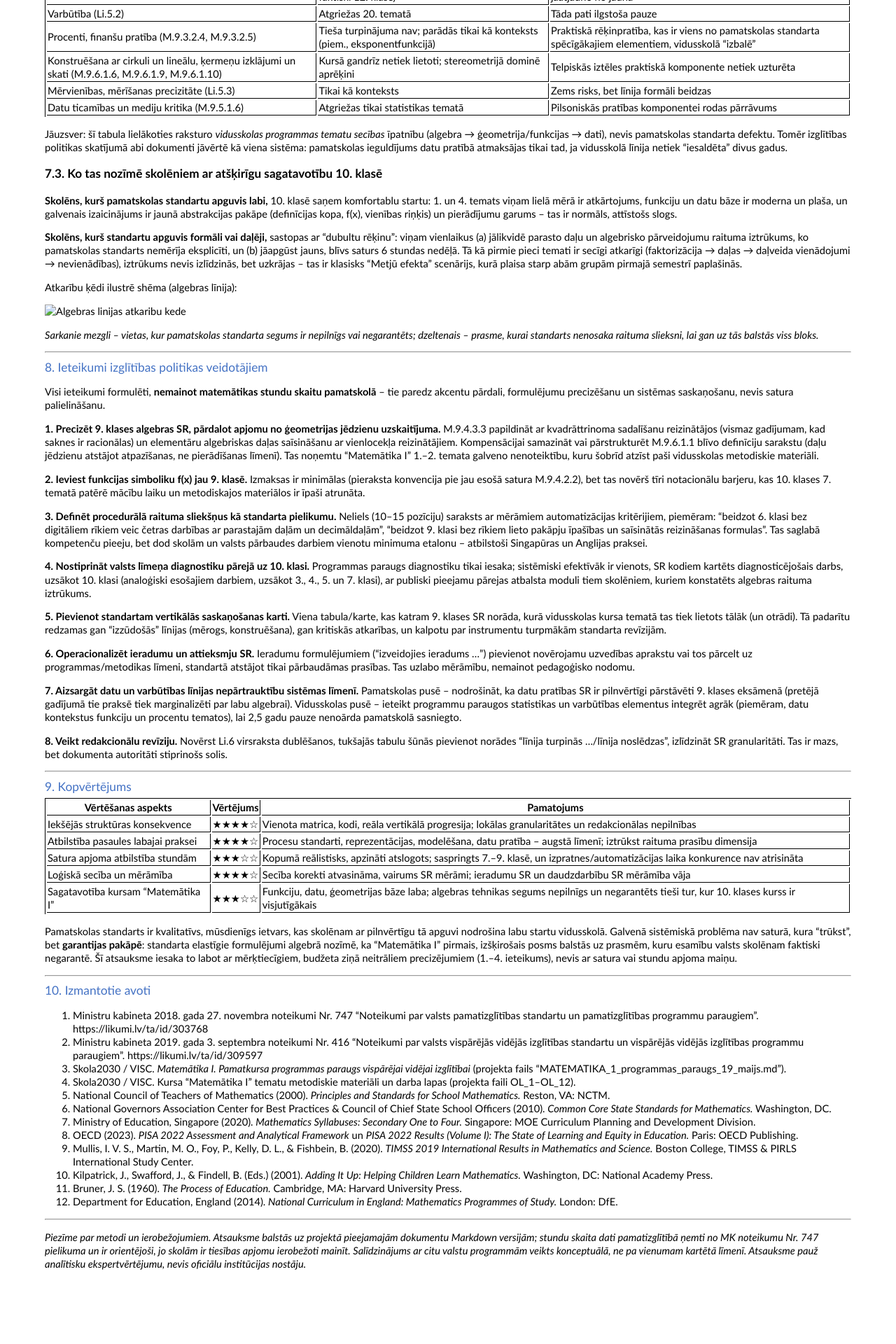
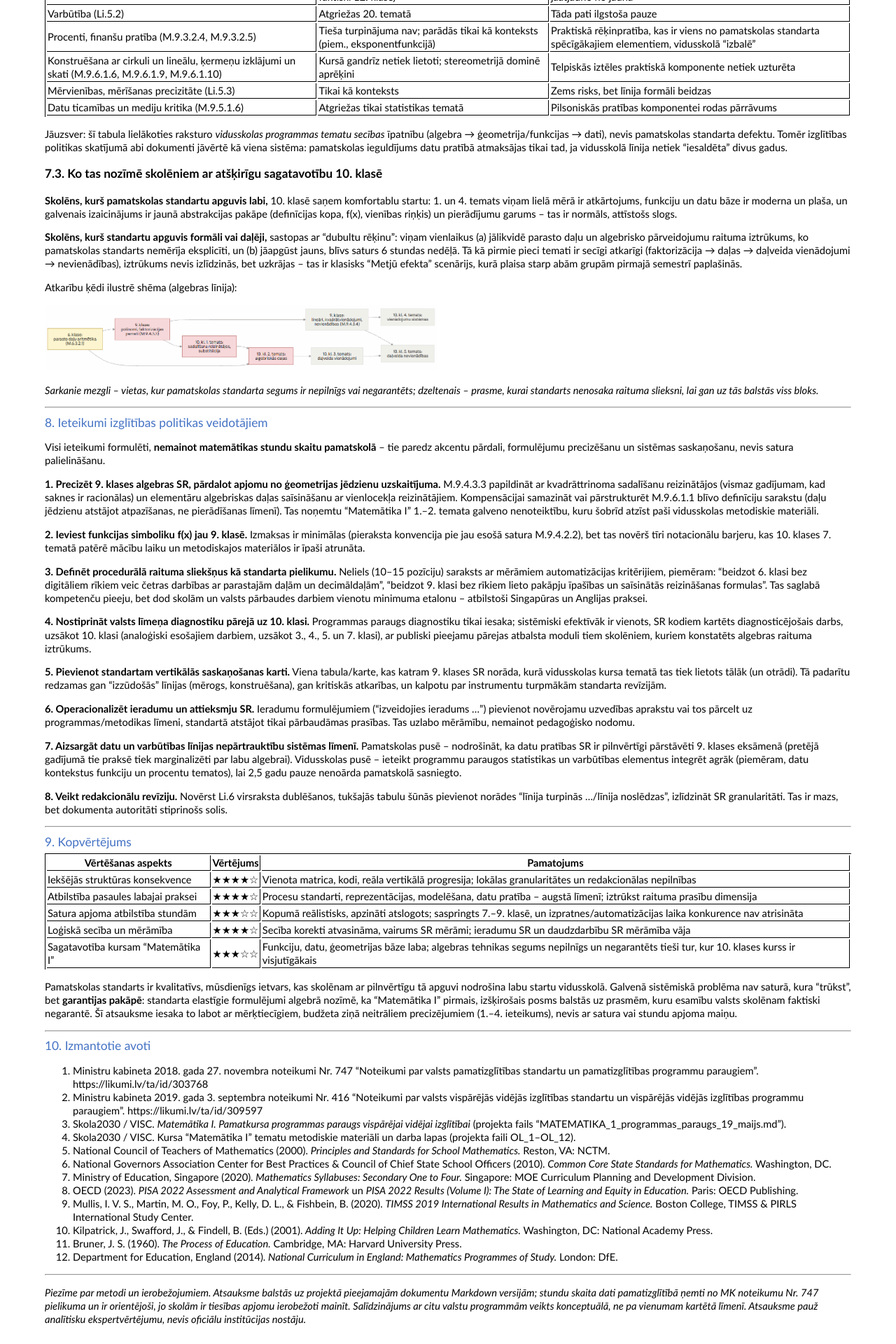
Before and after one commit to kapsitis/programma-ol-10, a Jekyll site: the page built from docs/OL__metodiskie/atsauksme_pamatskolas_standarts.md, in a window 1280 px wide. Shown: the part 4344-6264 px from the top of the page at 70% size. Built offline with Jekyll 4.4.1, drawn with Linux system fonts in a browser that asks for light colours; before the commit the page ends 6185 px from its top, so only the background shows below that.

Commit message:
fixed img

```diff
--- a/docs/OL__metodiskie/atsauksme_pamatskolas_standarts.md
+++ b/docs/OL__metodiskie/atsauksme_pamatskolas_standarts.md
@@ -172,7 +172,7 @@ Jāuzsver: šī tabula lielākoties raksturo *vidusskolas programmas tematu sec
 
 Atkarību ķēdi ilustrē shēma (algebras līnija):
 
-<img src="atsauksme_pamatskolas_standarts.A.png" alt="Algebras linijas atkaribu kede" width="560" style="max-width: 100%; height: auto;" />
+<img src="https://kapsitis.github.io/programma-ol-10/OL__metodiskie/atsauksme_pamatskolas_standarts.A.png" alt="Algebras linijas atkaribu kede" width="560" style="max-width: 100%; height: auto;" />
 
 *Sarkanie mezgli – vietas, kur pamatskolas standarta segums ir nepilnīgs vai negarantēts; dzeltenais – prasme, kurai standarts nenosaka raituma slieksni, lai gan uz tās balstās viss bloks.*
 
```
